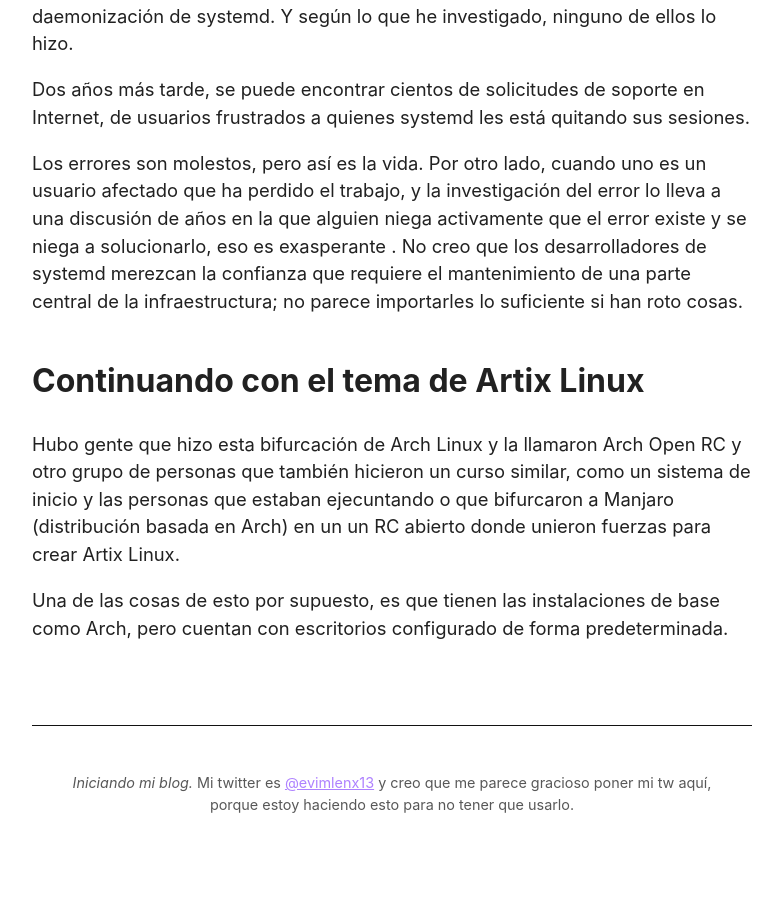
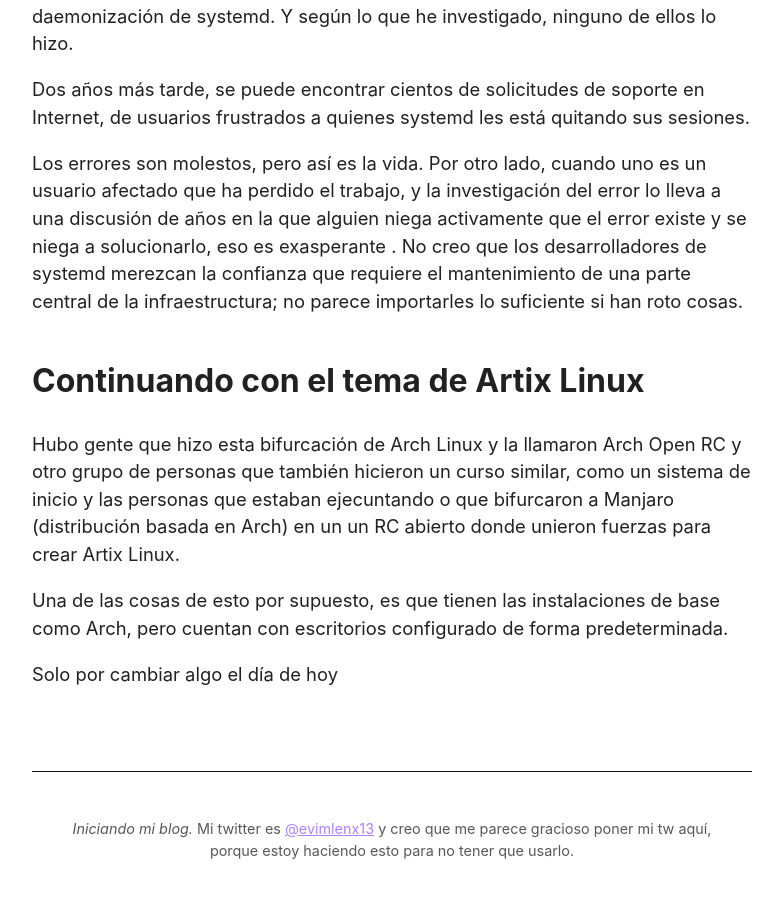
Before and after one commit to evilenx/BlogPersonal, a Jekyll site: the page built from _posts/2023/2023-01-06-setup-post.md, in a window 1280 px wide and 900 px high, scrolled down 1615 px. Shown: the whole window, without its empty margins (248-1031 px from the left). Built offline with Jekyll 4.4.1, drawn with Linux system fonts in a browser that asks for light colours; before the commit the page ends 2469 px from its top, so only the background shows below that.

Commit message:
añadiendo algo

```diff
--- a/_posts/2023/2023-01-06-setup-post.md
+++ b/_posts/2023/2023-01-06-setup-post.md
@@ -22,3 +22,5 @@
 Hubo gente que hizo esta bifurcación de Arch Linux y la llamaron Arch Open RC y otro grupo de personas que también hicieron un curso similar, como un sistema de inicio y las personas que estaban ejecuntando o que bifurcaron a Manjaro (distribución basada en Arch) en un un RC abierto donde unieron fuerzas para crear Artix Linux.
 
 Una de las cosas de esto por supuesto, es que tienen las instalaciones de base como Arch, pero cuentan con escritorios configurado de forma predeterminada.
+
+Solo por cambiar algo el día de hoy
```
